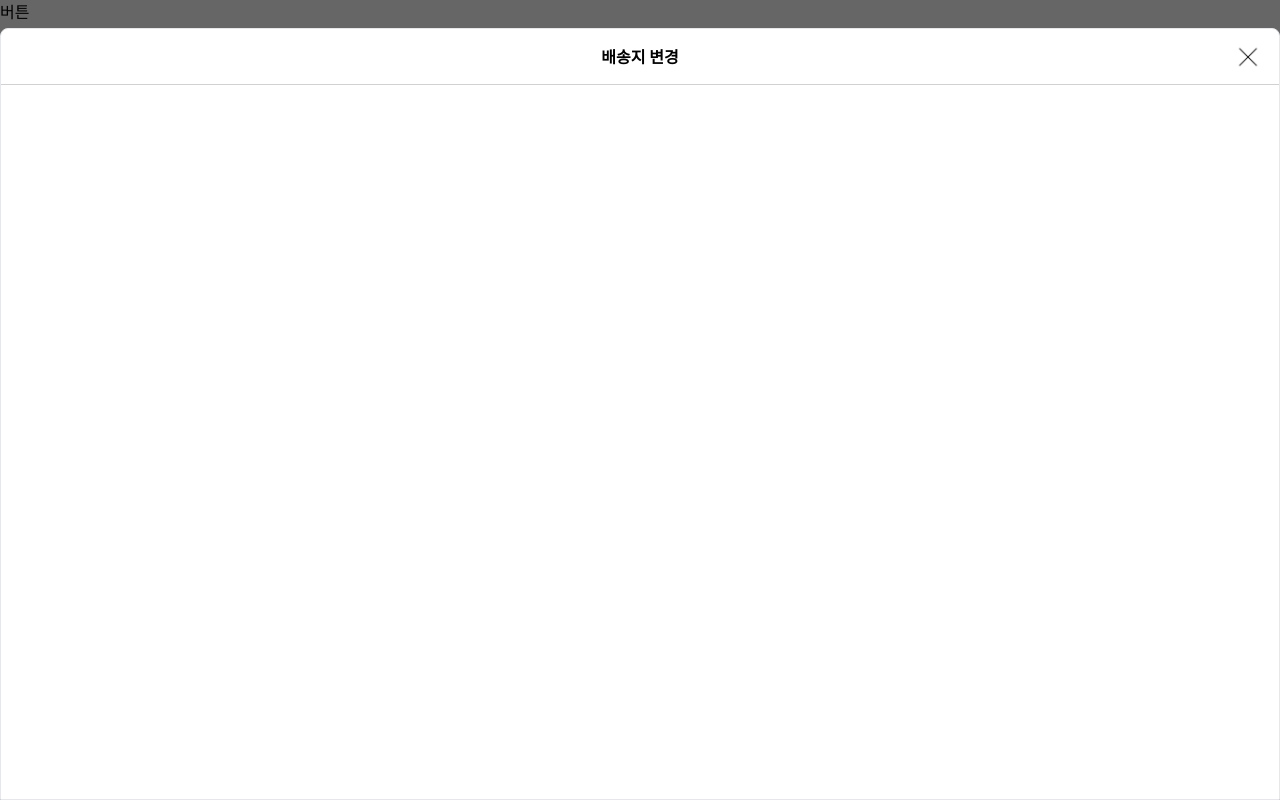
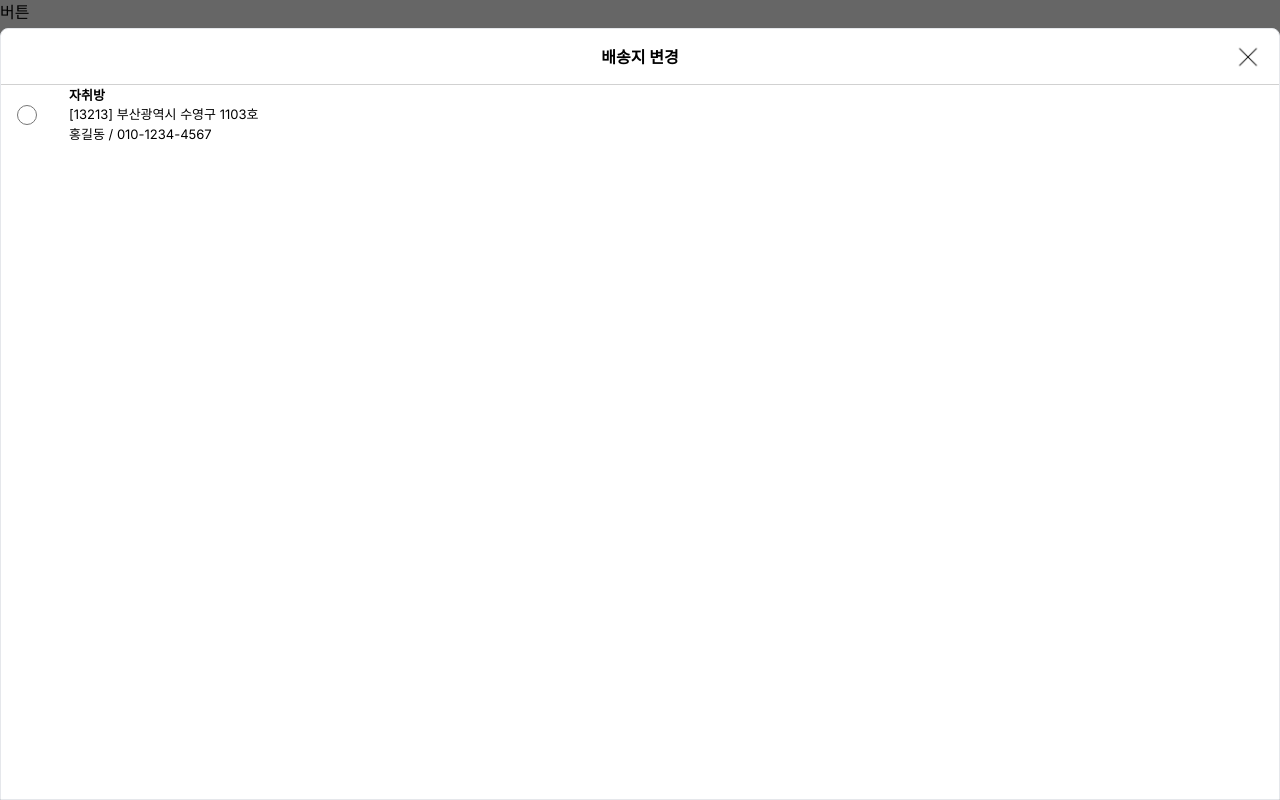
Before and after one commit to myonjin/Tyranno, a Next.js app: page /cart in a window 1280 px wide. Both pictures are taken after a click on the button "버튼". Built offline with nearby package versions, Linux system fonts and the light colour scheme.

Commit message:
feat: 주소 데이터 추가

```diff
--- a/src/app/cart/_component/AddressModal.tsx
+++ b/src/app/cart/_component/AddressModal.tsx
@@ -39,9 +39,22 @@ function AddressModal({ modalOpen, setModalOpen }: AddressModalProps) {
                     </div>
 
                     {/* 모달 바디 */}
-                    <div className="flex w-full max-w-full max-h-full ">
-                        <ul className="block ">
-                            <li></li>
+                    <div className="flex w-full max-w-full max-h-full">
+                        <ul className="block">
+                            <li style={{ display: 'flex', fontSize: '13px' }}>
+                                <label className="flex items-center">
+                                    <div className="py-5 px-4">
+                                        <input type="radio" className="block relative w-5 h-5" />
+                                    </div>
+                                    <div className="flex-col ml-4">
+                                        <div>
+                                            <strong>자취방</strong>
+                                        </div>
+                                        <p>[13213] 부산광역시 수영구 1103호</p>
+                                        <p>홍길동 / 010-1234-4567</p>
+                                    </div>
+                                </label>
+                            </li>
                         </ul>
                     </div>
                 </div>
```
